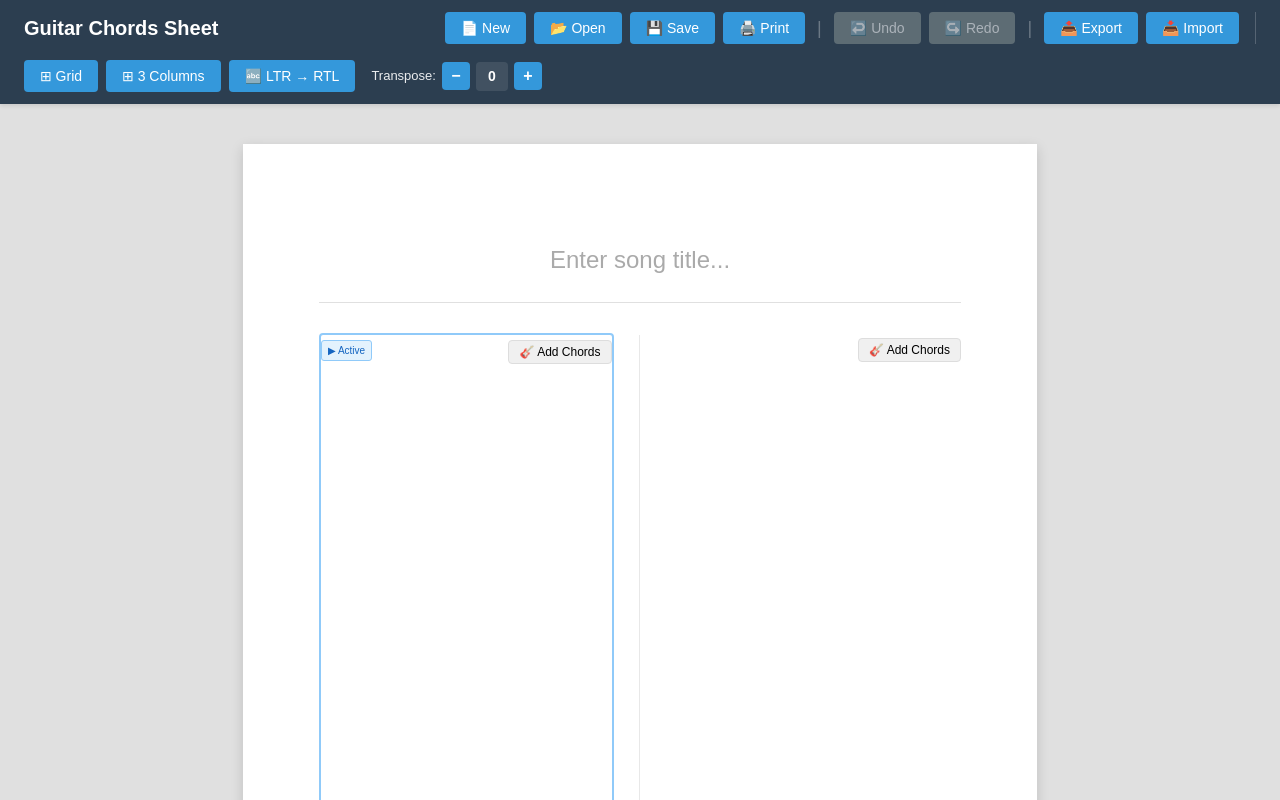
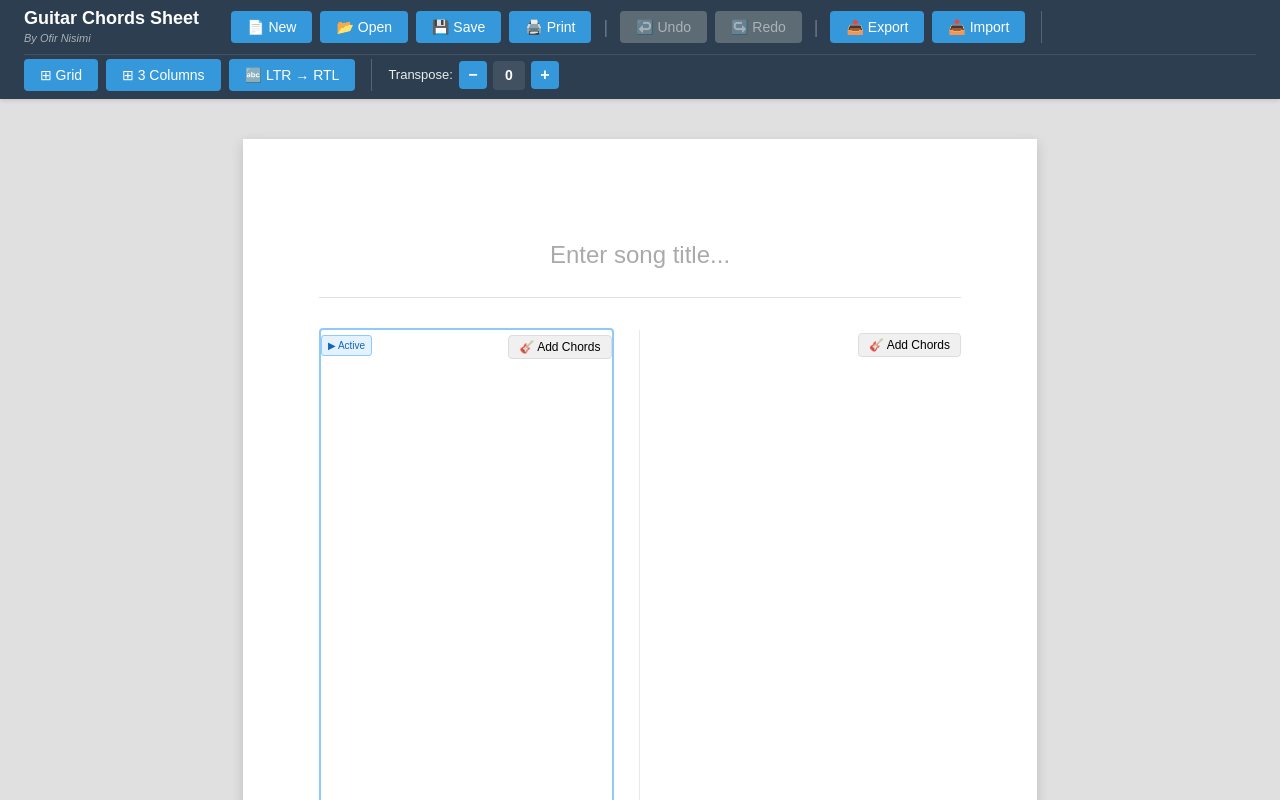
Before and after one commit to ofir5nisimi/chordsheet_studio, a React (Vite) app: page / in a window 1280 px wide. Shown: the top 800 px of the page. Built offline with nearby package versions, Linux system fonts and the light colour scheme.

Commit message:
Improve toolbar layout: add author byline, fix RTL transpose label, two-row layout

```diff
--- a/src/App.css
+++ b/src/App.css
@@ -17,33 +17,67 @@
 /* Toolbar Styles */
 .toolbar {
   display: flex;
-  align-items: center;
-  justify-content: space-between;
-  padding: 12px 24px;
+  flex-direction: column;
+  padding: 8px 24px;
   background-color: #2c3e50;
   color: #ffffff;
   box-shadow: 0 2px 4px rgba(0, 0, 0, 0.1);
   position: sticky;
   top: 0;
   z-index: 100;
+  gap: 8px;
+}
+
+/* Toolbar Rows */
+.toolbar-row {
+  display: flex;
+  align-items: center;
   gap: 16px;
   flex-wrap: wrap;
 }
 
-/* RTL Mode - Toolbar mirrors */
-.app.rtl .toolbar {
+.toolbar-row-main {
+  justify-content: flex-start;
+}
+
+.toolbar-row-secondary {
+  justify-content: flex-start;
+  padding-top: 4px;
+  border-top: 1px solid rgba(255, 255, 255, 0.1);
+}
+
+/* RTL Mode - Toolbar rows mirror */
+.app.rtl .toolbar-row {
   flex-direction: row-reverse;
 }
 
-.app.rtl .toolbar-section {
-  flex-direction: row-reverse;
+/* App Branding */
+.app-branding {
+  display: flex;
+  flex-direction: column;
+  align-items: flex-start;
+  margin-right: 16px;
+}
+
+.app.rtl .app-branding {
+  align-items: flex-end;
+  margin-right: 0;
+  margin-left: 16px;
 }
 
 .app-title {
-  font-size: 20px;
+  font-size: 18px;
   font-weight: 600;
   margin: 0;
   font-family: 'Arial', sans-serif;
+  white-space: nowrap;
+  line-height: 1.2;
+}
+
+.app-author {
+  font-size: 11px;
+  color: rgba(255, 255, 255, 0.6);
+  font-style: italic;
   white-space: nowrap;
 }
 
@@ -54,12 +88,29 @@
   align-items: center;
 }
 
+/* RTL Mode - Sections mirror (except transpose which is forced LTR) */
+.app.rtl .toolbar-section:not(.transpose-section) {
+  flex-direction: row-reverse;
+}
+
 .file-actions {
   border-right: 1px solid rgba(255, 255, 255, 0.2);
   padding-right: 16px;
 }
 
 .app.rtl .file-actions {
+  border-right: none;
+  border-left: 1px solid rgba(255, 255, 255, 0.2);
+  padding-right: 0;
+  padding-left: 16px;
+}
+
+.view-actions {
+  border-right: 1px solid rgba(255, 255, 255, 0.2);
+  padding-right: 16px;
+}
+
+.app.rtl .view-actions {
   border-right: none;
   border-left: 1px solid rgba(255, 255, 255, 0.2);
   padding-right: 0;
--- a/src/App.tsx
+++ b/src/App.tsx
@@ -547,10 +547,15 @@ function App() {
     <div className={`app ${direction}`} dir={direction}>
       {/* Toolbar */}
       <header className="toolbar">
-        <h1 className="app-title">Guitar Chords Sheet</h1>
+        {/* Top Row */}
+        <div className="toolbar-row toolbar-row-main">
+          <div className="app-branding">
+            <h1 className="app-title">Guitar Chords Sheet</h1>
+            <span className="app-author">By Ofir Nisimi</span>
+          </div>
 
-        {/* File Actions */}
-        <div className="toolbar-section file-actions">
+          {/* File Actions */}
+          <div className="toolbar-section file-actions">
           <button
             className="toolbar-button"
             onClick={handleNew}
@@ -620,8 +625,24 @@ function App() {
           />
         </div>
 
-        {/* View Actions */}
-        <div className="toolbar-section view-actions">
+          {/* Status */}
+          <div className="toolbar-section status-section">
+            {currentFileName && (
+              <span className="current-file" title={currentFileName}>
+                {currentFileName}
+              </span>
+            )}
+            {saveStatus === 'saved' && <span className="save-status saved">✓ Saved</span>}
+            {saveStatus === 'unsaved' && <span className="save-status unsaved">● Unsaved</span>}
+            {saveStatus === 'saving' && <span className="save-status saving">⏳ Saving...</span>}
+            {statusMessage && <span className="status-message">{statusMessage}</span>}
+          </div>
+        </div>
+
+        {/* Bottom Row */}
+        <div className="toolbar-row toolbar-row-secondary">
+          {/* View Actions */}
+          <div className="toolbar-section view-actions">
           <button
             className={`toolbar-button ${showGrid ? 'active' : ''}`}
             onClick={toggleGrid}
@@ -651,8 +672,8 @@ function App() {
           )}
         </div>
 
-        {/* Transpose Controls */}
-        <div className="toolbar-section transpose-section">
+        {/* Transpose Controls - force LTR to prevent RTL reversal */}
+        <div className="toolbar-section transpose-section" dir="ltr">
           <span className="transpose-label">Transpose:</span>
           <button
             className="toolbar-button transpose-btn"
@@ -683,18 +704,6 @@ function App() {
             </button>
           )}
         </div>
-
-        {/* Status */}
-        <div className="toolbar-section status-section">
-          {currentFileName && (
-            <span className="current-file" title={currentFileName}>
-              {currentFileName}
-            </span>
-          )}
-          {saveStatus === 'saved' && <span className="save-status saved">✓ Saved</span>}
-          {saveStatus === 'unsaved' && <span className="save-status unsaved">● Unsaved</span>}
-          {saveStatus === 'saving' && <span className="save-status saving">⏳ Saving...</span>}
-          {statusMessage && <span className="status-message">{statusMessage}</span>}
         </div>
       </header>
 
```
